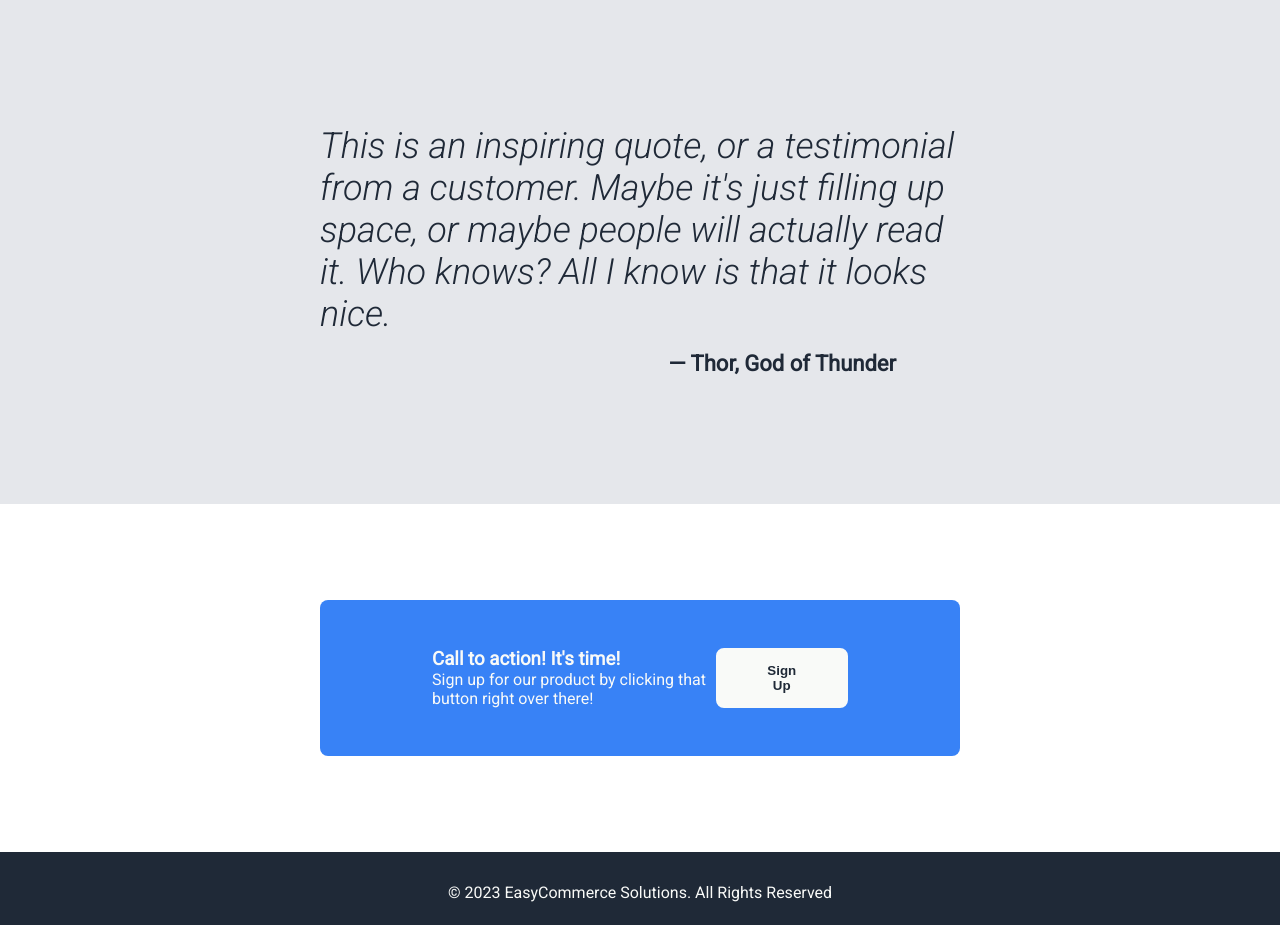
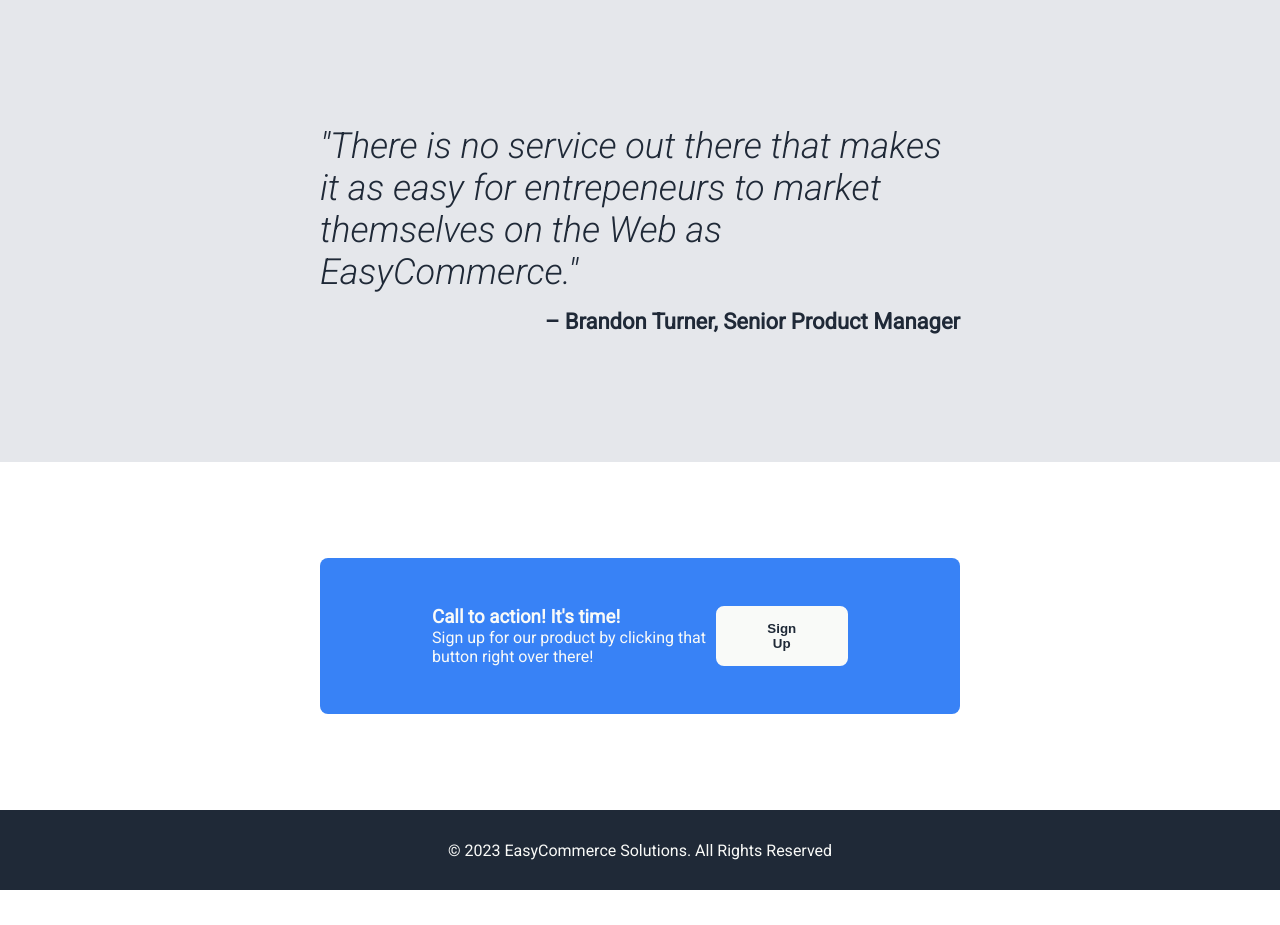
Before and after one commit to zijaigidov/landing-page, a plain HTML site: page index.html in a window 1280 px wide. Shown: the part 1081-2006 px from the top of the page. After the commit the page ends 1971 px from the top, so only its background shows below. Drawn offline with Linux system fonts and the light colour scheme.

Commit message:
Add quote to landing page

```diff
--- a/css/style.css
+++ b/css/style.css
@@ -128,7 +128,6 @@
 .author-name {
   display: flex;
   justify-content: flex-end;
-  margin-right: 64px;
   font-weight: bold;
   font-size: 22px;
   font-style: normal;
--- a/index.html
+++ b/index.html
@@ -69,11 +69,12 @@
     <div class="quote">
       <div class="container">
         <p>
-          This is an inspiring quote, or a testimonial from a customer. Maybe
-          it's just filling up space, or maybe people will actually read it. Who
-          knows? All I know is that it looks nice.
+          "There is no service out there that makes it as easy for entrepeneurs
+          to market themselves on the Web as EasyCommerce."
         </p>
-        <span class="author-name">&mdash; Thor, God of Thunder</span>
+        <span class="author-name"
+          >&ndash; Brandon Turner, Senior Product Manager</span
+        >
       </div>
     </div>
     <div class="bottom">
```
